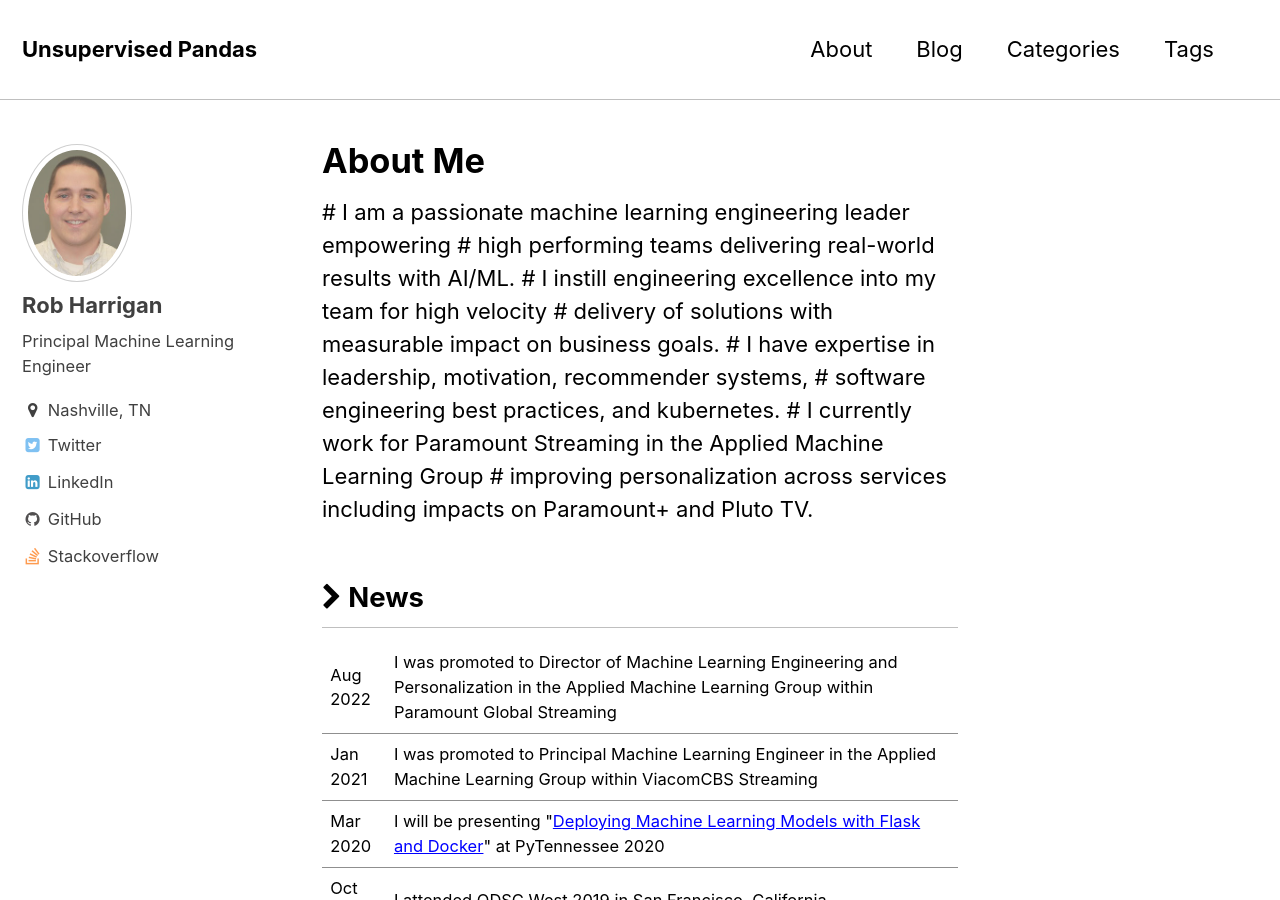
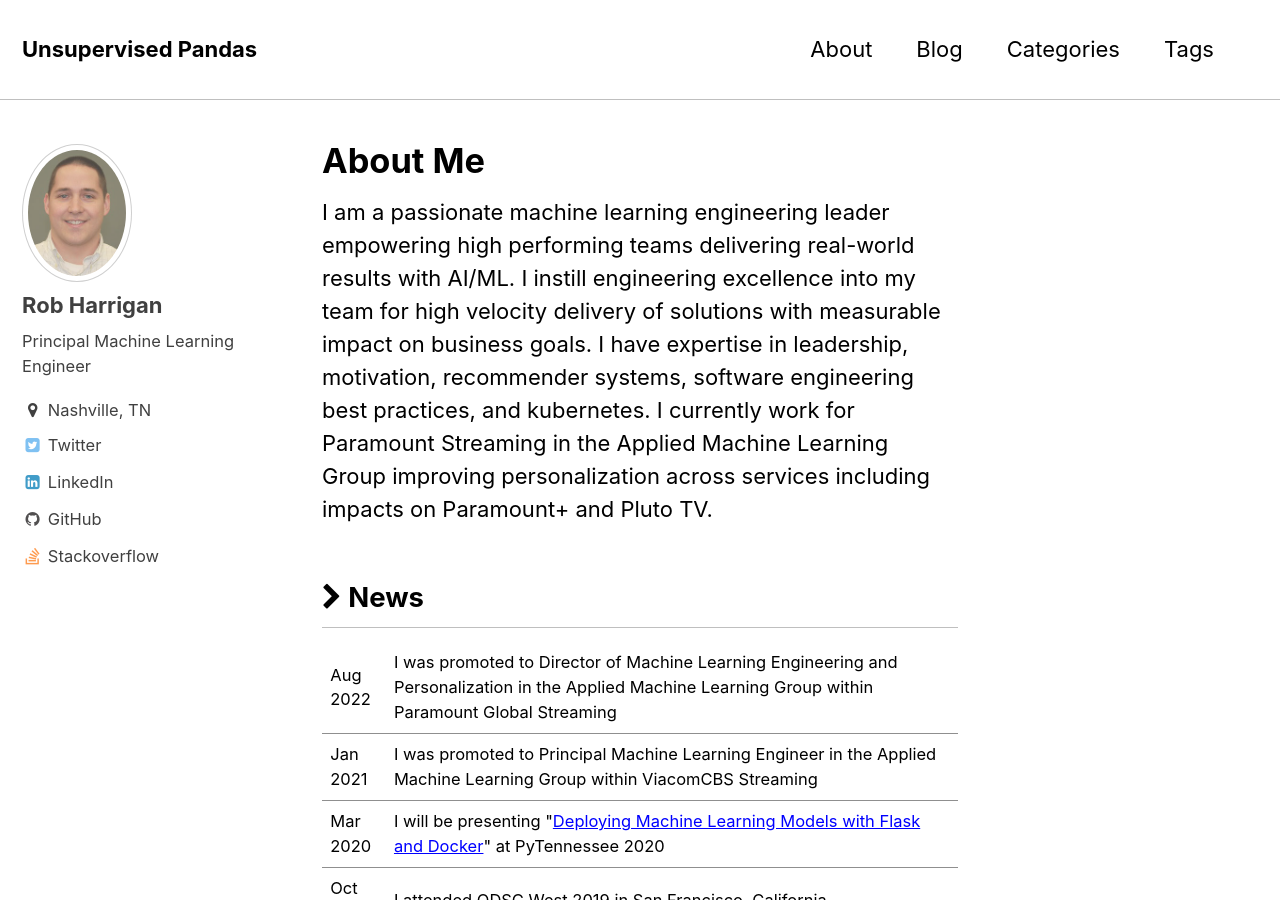
Before and after one commit to Raab70/Raab70.github.io, a Jekyll site: the page built from _pages/about.md, in a window 1280 px wide and 900 px high. Built offline with Jekyll 4.4.1, drawn with Linux system fonts in a browser that asks for light colours.

Commit message:
Update CV

```diff
--- a/_includes/cv.md
+++ b/_includes/cv.md
@@ -1,4 +1,4 @@
- # I am a passionate machine learning engineering leader empowering # high performing teams delivering real-world results with AI/ML. # I instill engineering excellence into my team for high velocity # delivery of solutions with measurable impact on business goals. # I have expertise in leadership, motivation, recommender systems, # software engineering best practices, and kubernetes. # I currently work for Paramount Streaming in the Applied Machine Learning Group # improving personalization across services including impacts on Paramount+ and Pluto TV. <br>
+ I am a passionate machine learning engineering leader empowering high performing teams delivering real-world results with AI/ML. I instill engineering excellence into my team for high velocity delivery of solutions with measurable impact on business goals. I have expertise in leadership, motivation, recommender systems, software engineering best practices, and kubernetes. I currently work for Paramount Streaming in the Applied Machine Learning Group improving personalization across services including impacts on Paramount+ and Pluto TV. <br>
 
 
 ## <i class="fa fa-chevron-right"></i> News
```
